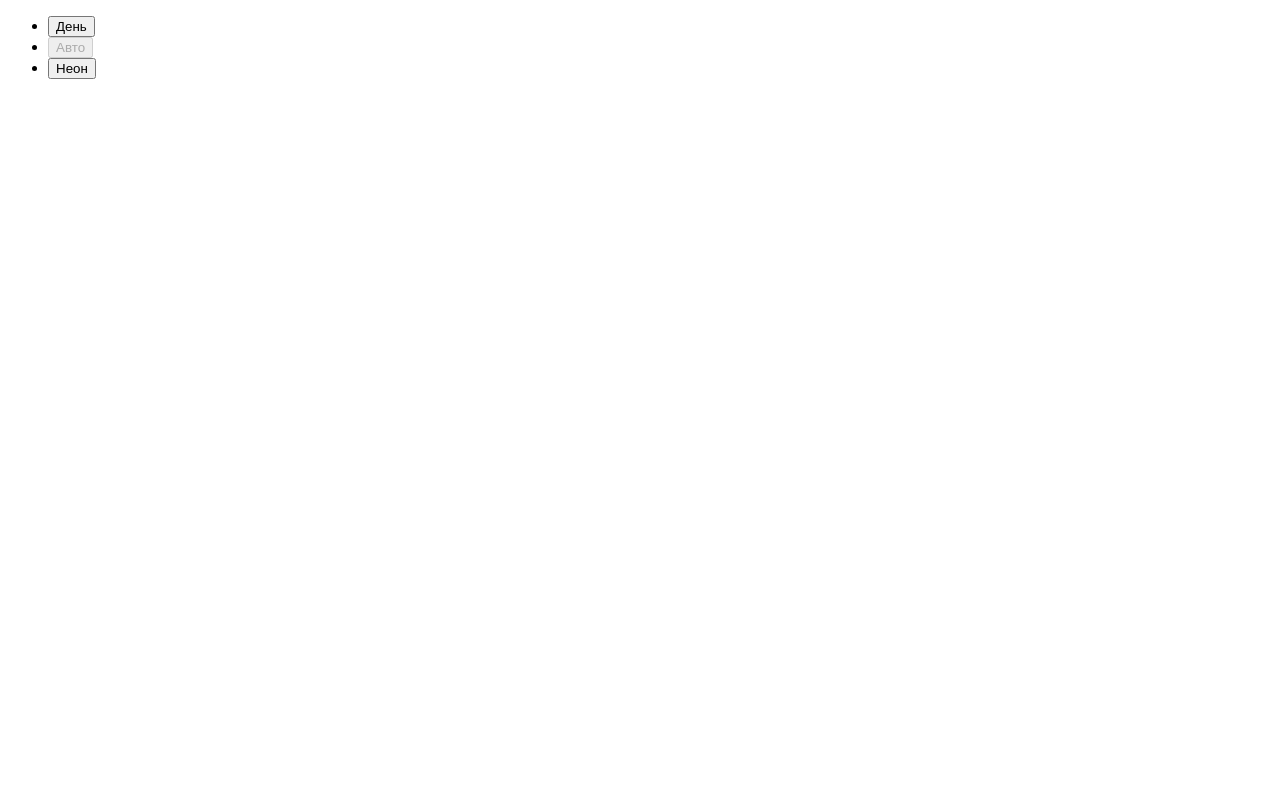
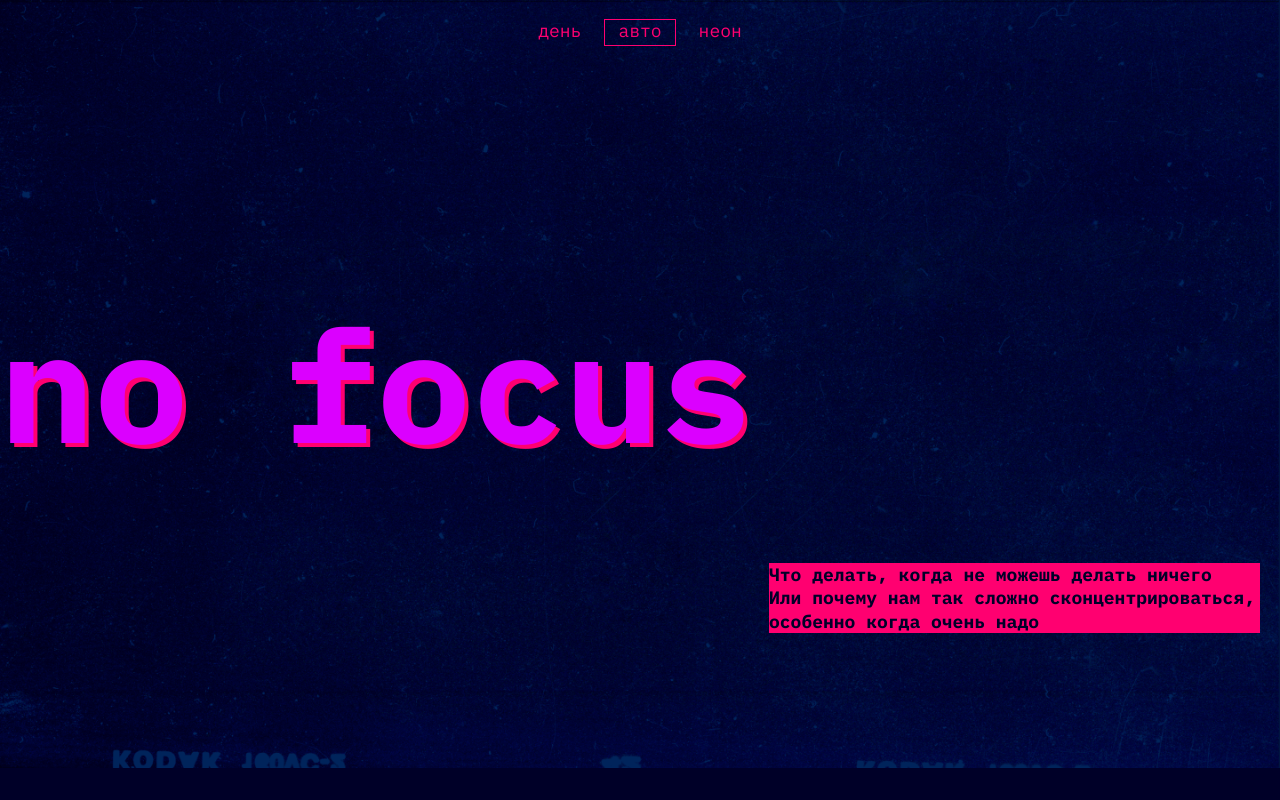
Before and after one commit to CLoudXVII/slozhno-sosredotochitsya, a plain HTML site: page index.html in a window 1280 px wide. Drawn offline with Linux system fonts and the light colour scheme.

Commit message:
header complete for 375px, 768px and 1024px

```diff
--- a/index.html
+++ b/index.html
@@ -4,37 +4,61 @@
     <meta charset="UTF-8" />
     <meta http-equiv="X-UA-Compatible" content="IE=edge" />
     <meta name="viewport" content="width=device-width, initial-scale=1.0" />
+    <meta name="color-scheme" content="dark light">
+
     <title>Сложно сосредоточиться</title>
+
+    <link rel="icon" href="./images/favicon.ico" sizes="any">
+    <link rel="icon" href="./images/favicon.svg" type="image/svg+xml">
+
+    <link rel="stylesheet" href="./styles/globals.css">
+    <link rel="stylesheet" href="./fonts/fonts.css">
+    <link rel="stylesheet" href="./styles/variables.css">
+    <link rel="stylesheet" href="./styles/style.css">
+    <link rel="stylesheet" href="./styles/dark.css">
+    <link rel="stylesheet" href="./styles/light.css">
   </head>
   <body class="page">
+
     <header class="header decorated-zone">
       <nav class="header__theme-menu">
         <ul class="header__theme-menu-list">
           <li class="header__theme-menu-item">
-            <button
-              class="header__theme-menu-button header__theme-menu-button_type_light"
-            >
+            <button class="header__theme-menu-button header__theme-menu-button_type_light">
               День
             </button>
           </li>
           <li class="header__theme-menu-item">
-            <button
-              class="header__theme-menu-button header__theme-menu-button_active header__theme-menu-button_type_auto"
-              disabled
-            >
+            <button class="header__theme-menu-button header__theme-menu-button_active header__theme-menu-button_type_auto" disabled>
               Авто
             </button>
           </li>
           <li class="header__theme-menu-item">
-            <button
-              class="header__theme-menu-button header__theme-menu-button_type_dark"
-            >
+            <button class="header__theme-menu-button header__theme-menu-button_type_dark">
               Неон
             </button>
           </li>
         </ul>
       </nav>
+
+      <h1 class="header__title">
+        No focus
+      </h1>
+
+      <h2 class="header__subtitle">
+        Что делать, когда не можешь делать ничего<br>Или почему нам так сложно сконцентрироваться, особенно когда очень надо
+      </h2>
+
     </header>
+
+    <main>
+
+    </main>
+
+    <footer>
+
+    </footer>
+
     <script src="./scripts/script.js"></script>
   </body>
 </html>
--- a/styles/globals.css
+++ b/styles/globals.css
@@ -1,5 +1,3 @@
-/* Глобальные стили для проекта, их можно дополнять и менять по желанию */
-
 *,
 *::before,
 *::after {
--- a/styles/style.css
+++ b/styles/style.css
@@ -1,5 +1,106 @@
-/* Основные стили проекта. Это стили для темы, которую вы верстаете первой. */
+.page {
+  font-family: var(--main-font, sans-serif);
+  background-color: var(--main-color, #000028);
+}
 
-.page {
-  /* сохраните в разметке и стилях класс page. На его основе работает скрипт. */
+.header {
+  padding: min(2.67vi, 20px) 0;
+  background-image: url(../images/cover-image-dark.png);
+  background-repeat: no-repeat;
+  background-position: center;
+  background-size: cover;
 }
+
+.header__theme-menu {
+  margin-block-start: clamp(4.0625rem, -2.3187rem + 27.2265vi, 10.75rem);
+  padding-right: min(2.67vi, 20px);
+}
+
+.header__theme-menu-list {
+  display: flex;
+  flex-direction: column;
+  gap: 11px;
+  align-items: flex-end;
+}
+
+.header__theme-menu-button {
+  border: none;
+  padding: 2px 13px 5px;
+  outline: none;
+  color: var(--accent-color, #ff0070);
+  font-family: var(--main-font, sans-serif);
+  font-weight: 400;
+  font-size: var(--text-font-size, 18px);
+  font-style: normal;
+  line-height: var(--text-font-size, 18px);
+  text-transform: lowercase;
+  background-color: transparent;
+}
+
+.header__theme-menu-button_active {
+  outline: 1px solid var(--accent-color, #ff0070);
+}
+
+.header__title {
+  margin-block-start: clamp(4.25rem, -2.131rem + 27.226vw, 10.938rem);
+  margin-block-end: clamp(3.438rem, -2.944rem + 27.226vw, 10.125rem);
+  padding-inline-start: 10px;
+  color: #db00ff;
+  font-family: var(--main-font, sans-serif);
+  font-weight: 700;
+  font-size: clamp(7.25rem, 7.011rem + 1.018vw, 7.5rem);
+  font-style: normal;
+  line-height: 82.5%;
+  text-transform: lowercase;
+  text-shadow: 4px 4px 0px var(--accent-color, #ff0070);
+}
+
+.header__subtitle {
+  display: block;
+  margin: 0 min(2.67vi, 20px) clamp(3.5rem, -2.881rem + 27.226vw, 10.188rem) auto;
+  color: var(--main-color, #000028);
+  font-family: var(--main-font, sans-serif);
+  font-weight: 700;
+  font-size: var(--text-font-size, 18px);
+  font-style: normal;
+  line-height: 1.3em;
+  background-color: var(--accent-color);
+  max-inline-size: clamp(22.188rem, 21.651rem + 2.29vw, 22.75rem);
+}
+
+@media (width >= 768px) {
+  .header__title {
+    padding-inline-start: 0;
+    font-size: clamp(7.5rem, 0.563rem + 14.453vw, 9.813rem);
+  }
+
+  .header__subtitle {
+    max-inline-size: clamp(22.75rem, -1.063rem + 49.609vw, 30.688rem);
+  }
+}
+
+@media (width >= 1024px) {
+  .header__theme-menu {
+    margin-block-start: 0;
+    padding-right: 0;
+  }
+
+  .header__theme-menu-list {
+    flex-direction: row;
+    text-align: initial;
+    justify-content: center;
+  }
+
+  .header__theme-menu-item {
+    margin-block-end: 0;
+  }
+
+  .header__title {
+    margin-block-start: 275px;
+    margin-block-end: 114px;
+  }
+
+  .header__subtitle {
+    margin-block-end: 115px;
+  }
+}
--- a/styles/variables.css
+++ b/styles/variables.css
@@ -1,4 +1,7 @@
-/*
-  Переменные для вашего проекта
-  и их переопределение под различные устройства
-*/
+:root {
+  --main-color: #000028;
+  --accent-color: #ff0070;
+  --main-font: 'IBM Plex mono';
+  --main-font-color: #f1b2cE;
+  --text-font-size: 18px;
+}
```
Also changed, not shown: 1 other file.
